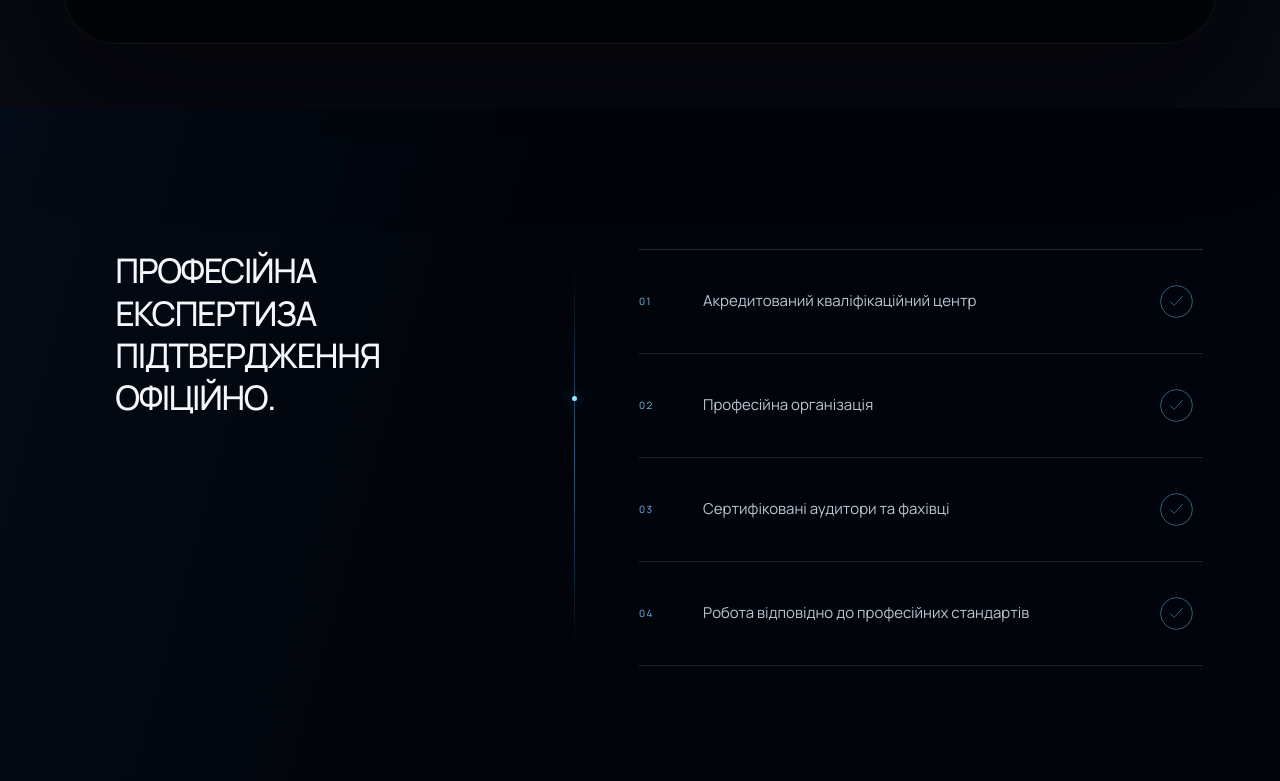
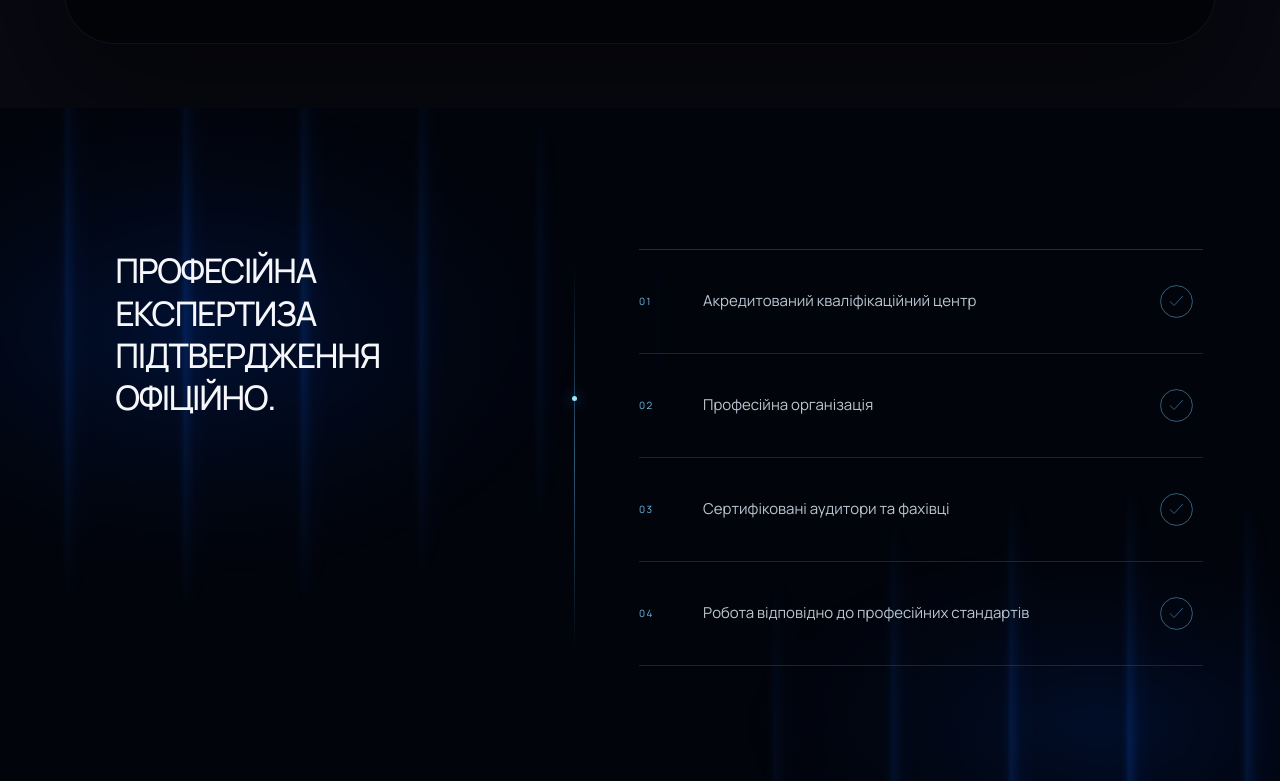
Before and after one commit to dnagorna3817-spec/website_akc_main, a Next.js app: page /about in a window 1280 px wide. Shown: the part 2639-3420 px from the top of the page. Built offline with nearby package versions, Linux system fonts and the light colour scheme.

Commit message:
Add restrained edge-fading blue beam ambience to credentials section

```diff
--- a/app/about/about.css
+++ b/app/about/about.css
@@ -1458,3 +1458,47 @@ body {
     background-position: 30% center;
   }
 }
+
+/* Quiet light-beam atmosphere for the credentials section.
+   CSS-only: no extra image asset, and all edges fade into the page. */
+.akc-about-figma .credentials {
+  position: relative;
+  isolation: isolate;
+  overflow: hidden;
+  background: #02040b;
+}
+.akc-about-figma .credentials::before {
+  content: "";
+  position: absolute;
+  inset: 0;
+  z-index: -1;
+  pointer-events: none;
+  background:
+    radial-gradient(ellipse 42% 48% at 15% 34%, rgba(0, 61, 190, .27), transparent 78%),
+    radial-gradient(ellipse 39% 35% at 85% 87%, rgba(0, 55, 168, .24), transparent 78%),
+    repeating-linear-gradient(90deg,
+      transparent 0 58px,
+      rgba(4, 57, 161, .10) 63px,
+      rgba(9, 93, 227, .29) 67px,
+      rgba(2, 43, 139, .10) 77px,
+      transparent 91px 118px);
+  -webkit-mask-image:
+    radial-gradient(ellipse 42% 48% at 16% 30%, #000 5%, transparent 90%),
+    radial-gradient(ellipse 39% 42% at 87% 91%, #000 4%, transparent 90%);
+  mask-image:
+    radial-gradient(ellipse 42% 48% at 16% 30%, #000 5%, transparent 90%),
+    radial-gradient(ellipse 39% 42% at 87% 91%, #000 4%, transparent 90%);
+  -webkit-mask-composite: source-over;
+  mask-composite: add;
+  opacity: .82;
+}
+.akc-about-figma .credentials > * {
+  position: relative;
+  z-index: 1;
+}
+@media (max-width: 700px) {
+  .akc-about-figma .credentials::before {
+    opacity: .5;
+    background-size: auto;
+  }
+}
```
